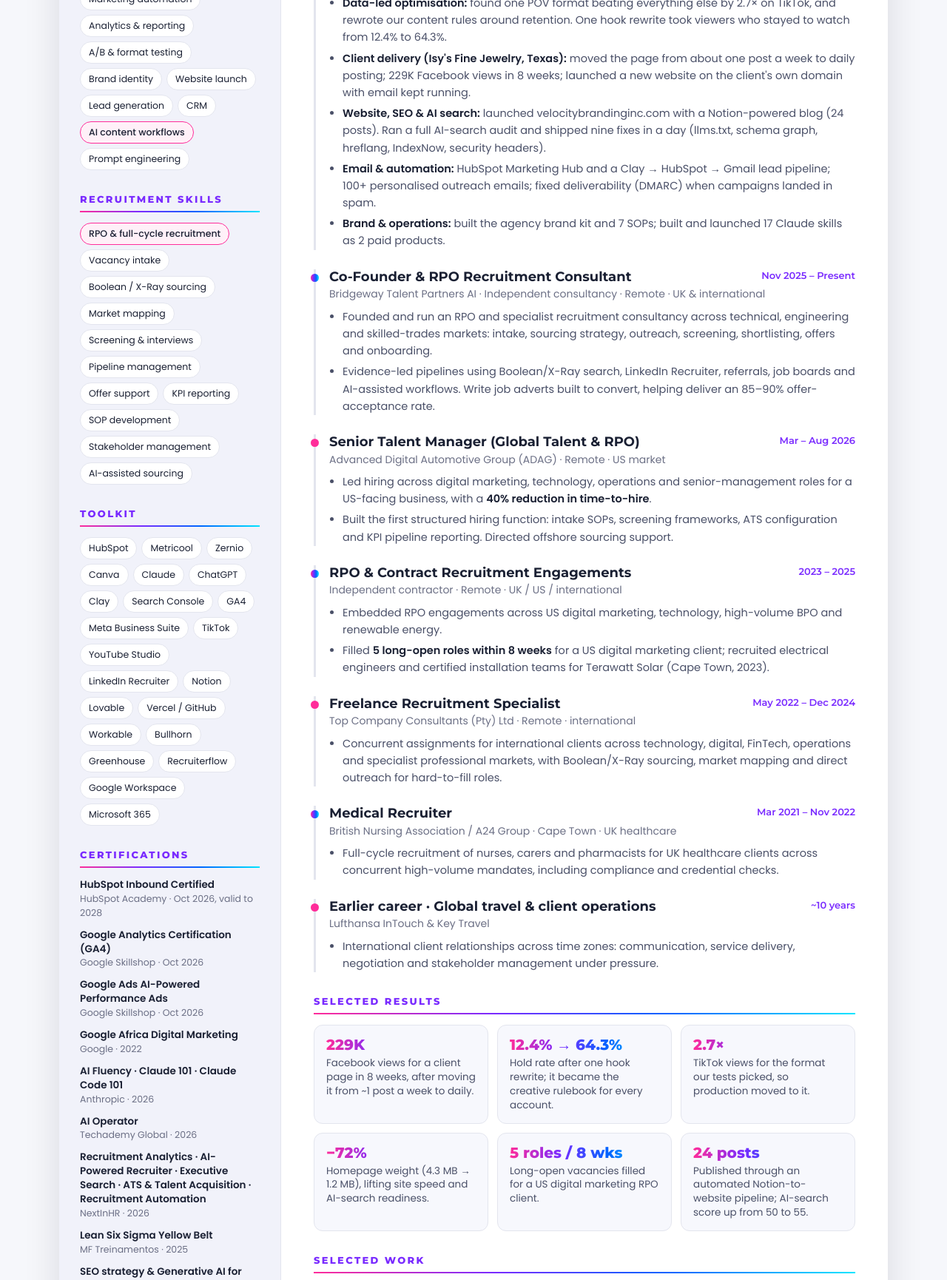
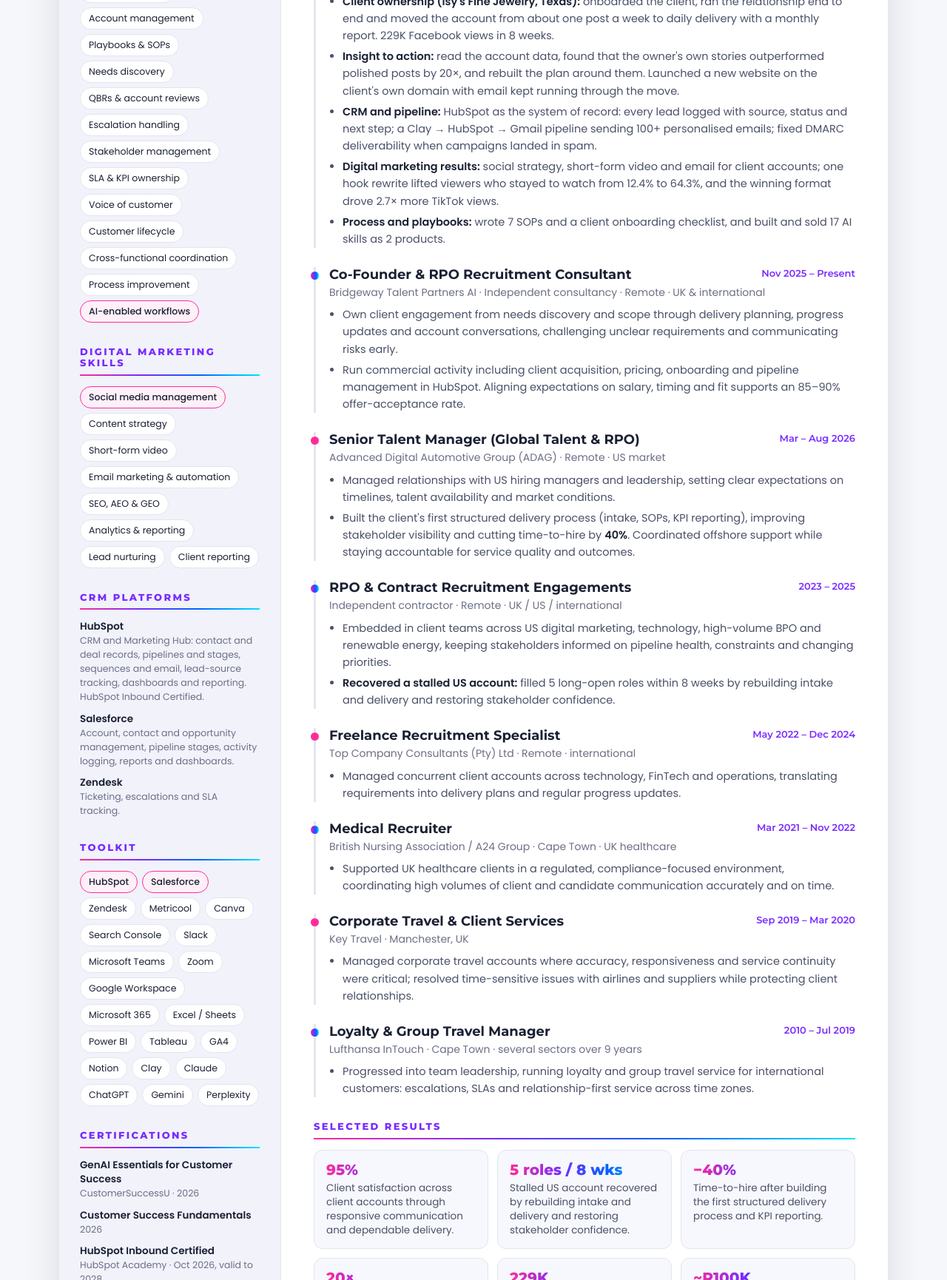
Before and after one commit to Willsilk/Willsilk.github.io, a plain HTML site: page index.html in a window 1280 px wide. Shown: the part 1041-2771 px from the top of the page at 74% size. Drawn offline with Linux system fonts and the light colour scheme.

Commit message:
Portfolio: CSM keywords, restore marketing and Claude kit proof, remove unverified GoHighLevel claim

```diff
--- a/index.html
+++ b/index.html
@@ -3,8 +3,8 @@
 <head>
 <meta charset="utf-8">
 <meta name="viewport" content="width=device-width, initial-scale=1">
-<title>Will Silk · CV · Customer Success &amp; Client Relationship Management</title>
-<meta name="description" content="Will Silk: customer success and account management. 15 years in customer operations and client accounts, 95% client satisfaction. Experience, skills, certifications and results.">
+<title>Will Silk · Customer Success Manager · Client Retention &amp; Digital Marketing · HubSpot, Salesforce</title>
+<meta name="description" content="Will Silk: customer success and account management. 15 years owning client relationships: onboarding, retention, churn reduction, renewals, playbooks and SOPs, backed by HubSpot, Salesforce and digital marketing results. 95% client satisfaction.">
 <meta property="og:title" content="Will Silk · CV">
 <meta property="og:description" content="Customer success and account management. Job history, skills, certifications and real results.">
 <meta property="og:image" content="assets/img/site-isys.jpg">
@@ -19,7 +19,7 @@
 <header class="head">
   <h1>Will <span>Silk</span></h1>
   <p class="role">Customer Success · Client Relationship Management · Account Management</p>
-  <p class="tag">15 years in customer operations and account ownership: airline and corporate travel service, then UK, US and South African client accounts. 95% client satisfaction, 40% faster time-to-hire, and AI workflows that automate reporting and follow-up.</p>
+  <p class="tag">15 years owning client relationships: loyalty and group travel leadership at Lufthansa InTouch, then UK, US and South African client accounts. 95% client satisfaction, a stalled US account recovered, onboarding playbooks and SOPs, CRM-led health tracking in HubSpot and Salesforce, and digital marketing and AI workflows that keep clients engaged.</p>
   <div class="cta">
     <a class="btn" href="mailto:willsilk16@gmail.com">Email me</a>
     <a class="btn ghost" href="https://www.linkedin.com/in/willsilk" target="_blank" rel="noopener">LinkedIn</a>
@@ -34,12 +34,12 @@
 </header>
 
 <div class="strip">
-  <div><b>229K+</b><span>Facebook views on a client page in 8 weeks</span></div>
-  <div><b>64.3%</b><span>stayed to watch on our best Short (from 12.4%)</span></div>
-  <div><b>2.7×</b><span>more TikTok views from a format the data picked</span></div>
-  <div><b>40%</b><span>faster time-to-hire, structured RPO workflows</span></div>
-  <div><b>85–90%</b><span>offer-acceptance rate</span></div>
-  <div><b>17</b><span>Claude skills built, 2 sold as products</span></div>
+  <div><b>95%</b><span>client satisfaction across client accounts</span></div>
+  <div><b>5 roles / 8 wks</b><span>stalled US account recovered</span></div>
+  <div><b>40%</b><span>faster delivery after rebuilding process and reporting</span></div>
+  <div><b>85–90%</b><span>offer-acceptance rate through expectation setting</span></div>
+  <div><b>15 yrs</b><span>client-facing, 9 at Lufthansa InTouch</span></div>
+  <div><b>229K</b><span>Facebook views for a client page in 8 weeks</span></div>
 </div>
 
 <div class="cols">
@@ -53,47 +53,52 @@
   </section>
 
   <section>
-    <h2>Skills</h2>
+    <h2>Customer success skills</h2>
     <ul class="chips">
-      <li class="hl">Social media strategy</li><li class="hl">Short-form video</li><li class="hl">Content calendars</li>
-      <li class="hl">SEO, AEO &amp; GEO</li><li>Copywriting</li><li>Email marketing</li><li>Cold outreach</li>
-      <li>Marketing automation</li><li>Analytics &amp; reporting</li><li>A/B &amp; format testing</li><li>Brand identity</li>
-      <li>Website launch</li><li>Lead generation</li><li>CRM</li><li class="hl">AI content workflows</li><li>Prompt engineering</li>
+      <li class="hl">Client onboarding</li><li class="hl">Retention &amp; churn reduction</li><li class="hl">Renewals &amp; upsell</li><li class="hl">Customer health &amp; risk monitoring</li>
+      <li>Book of business</li><li>Account management</li><li>Playbooks &amp; SOPs</li><li>Needs discovery</li><li>QBRs &amp; account reviews</li>
+      <li>Escalation handling</li><li>Stakeholder management</li><li>SLA &amp; KPI ownership</li><li>Voice of customer</li>
+      <li>Customer lifecycle</li><li>Cross-functional coordination</li><li>Process improvement</li><li class="hl">AI-enabled workflows</li>
     </ul>
   </section>
 
   <section>
-    <h2>Recruitment skills</h2>
+    <h2>Digital marketing skills</h2>
     <ul class="chips">
-      <li class="hl">RPO &amp; full-cycle recruitment</li><li>Vacancy intake</li><li>Boolean / X-Ray sourcing</li>
-      <li>Market mapping</li><li>Screening &amp; interviews</li><li>Pipeline management</li><li>Offer support</li>
-      <li>KPI reporting</li><li>SOP development</li><li>Stakeholder management</li><li>AI-assisted sourcing</li>
+      <li class="hl">Social media management</li><li>Content strategy</li><li>Short-form video</li><li>Email marketing &amp; automation</li>
+      <li>SEO, AEO &amp; GEO</li><li>Analytics &amp; reporting</li><li>Lead nurturing</li><li>Client reporting</li>
     </ul>
+  </section>
+
+  <section>
+    <h2>CRM platforms</h2>
+    <p class="cert"><b>HubSpot</b><span>CRM and Marketing Hub: contact and deal records, pipelines and stages, sequences and email, lead-source tracking, dashboards and reporting. HubSpot Inbound Certified.</span></p>
+    <p class="cert"><b>Salesforce</b><span>Account, contact and opportunity management, pipeline stages, activity logging, reports and dashboards.</span></p>
+    <p class="cert"><b>Zendesk</b><span>Ticketing, escalations and SLA tracking.</span></p>
   </section>
 
   <section>
     <h2>Toolkit</h2>
     <ul class="chips">
-      <li>HubSpot</li><li>Metricool</li><li>Zernio</li><li>Canva</li><li>Claude</li><li>ChatGPT</li><li>Clay</li>
-      <li>Search Console</li><li>GA4</li><li>Meta Business Suite</li><li>TikTok</li><li>YouTube Studio</li>
-      <li>LinkedIn Recruiter</li><li>Notion</li><li>Lovable</li><li>Vercel / GitHub</li><li>Workable</li>
-      <li>Bullhorn</li><li>Greenhouse</li><li>Recruiterflow</li><li>Google Workspace</li><li>Microsoft 365</li>
+      <li class="hl">HubSpot</li><li class="hl">Salesforce</li><li>Zendesk</li><li>Metricool</li><li>Canva</li><li>Search Console</li>
+      <li>Slack</li><li>Microsoft Teams</li><li>Zoom</li><li>Google Workspace</li><li>Microsoft 365</li>
+      <li>Excel / Sheets</li><li>Power BI</li><li>Tableau</li><li>GA4</li><li>Notion</li><li>Clay</li>
+      <li>Claude</li><li>ChatGPT</li><li>Gemini</li><li>Perplexity</li>
     </ul>
   </section>
 
   <section>
     <h2>Certifications</h2>
+    <p class="cert"><b>GenAI Essentials for Customer Success</b><span>CustomerSuccessU · 2026</span></p>
+    <p class="cert"><b>Customer Success Fundamentals</b><span>2026</span></p>
     <p class="cert"><b>HubSpot Inbound Certified</b><span>HubSpot Academy · Oct 2026, valid to 2028</span></p>
-    <p class="cert"><b>Google Analytics Certification (GA4)</b><span>Google Skillshop · Oct 2026</span></p>
-    <p class="cert"><b>Google Ads AI-Powered Performance Ads</b><span>Google Skillshop · Oct 2026</span></p>
-    <p class="cert"><b>Google Africa Digital Marketing</b><span>Google · 2022</span></p>
+    <p class="cert"><b>ITIL v4</b><span>2024</span></p>
+    <p class="cert"><b>Lean Six Sigma Yellow Belt</b><span>MF Treinamentos · 2025</span></p>
     <p class="cert"><b>AI Fluency · Claude 101 · Claude Code 101</b><span>Anthropic · 2026</span></p>
     <p class="cert"><b>AI Operator</b><span>Techademy Global · 2026</span></p>
-    <p class="cert"><b>Recruitment Analytics · AI-Powered Recruiter · Executive Search · ATS &amp; Talent Acquisition · Recruitment Automation</b><span>NextInHR · 2026</span></p>
-    <p class="cert"><b>Lean Six Sigma Yellow Belt</b><span>MF Treinamentos · 2025</span></p>
-    <p class="cert"><b>SEO strategy &amp; Generative AI for Digital Marketers · AI Recruiting</b><span>LinkedIn Learning · 2025</span></p>
+    <p class="cert"><b>Google Analytics Certification (GA4)</b><span>Google Skillshop · Oct 2026</span></p>
     <p class="cert"><b>Strategic Planning in the AI Age</b><span>HP LIFE · 2026</span></p>
-    <p class="cert"><b>Prompt Engineering Principles</b><span>Udemy · 2024</span></p>
+    <p class="cert"><b>Also:</b><span>Google Ads AI-Powered Performance Ads · Google Africa Digital Marketing · Recruitment and ATS certifications (NextInHR) · Prompt Engineering (Udemy)</span></p>
   </section>
 
   <section>
@@ -105,7 +110,7 @@
 <main>
   <section>
     <h2>Profile</h2>
-    <p class="profile">Client-facing professional with 15 years in customer operations and account ownership. Around ten years in international airline and corporate-travel customer service (Lufthansa, Key Travel), then five-plus years owning client accounts and stakeholder relationships in UK, US and South African recruitment and RPO delivery. I build trust quickly, spot problems before they become escalations and keep clients informed without being chased. Comfortable in HubSpot, Salesforce and Zendesk, with SLA and KPI ownership and AI-enabled workflows. Now moving into Customer Success, Client Success and Account Management.</p>
+    <p class="profile">Client success professional with 15 years owning client relationships. Nine years at Lufthansa InTouch, finishing as Loyalty and Group Travel Manager leading large service teams, then corporate travel at Key Travel and five-plus years managing UK, US and South African client accounts through recruitment and RPO delivery. I run onboarding, set expectations early, watch account health and step in before a problem becomes an escalation or a churn risk. Hands-on in HubSpot, Salesforce and Zendesk for pipelines, health tracking, follow-up and reporting, with SLA and KPI ownership. I also bring digital marketing (social, content, email, SEO) and AI-enabled workflows that help clients see results and stay. Moving into Customer Success, Client Success and Account Management.</p>
   </section>
 
   <section>
@@ -113,15 +118,14 @@
 
     <article class="job">
       <span class="when">2026 – Present</span>
-      <h3>Co-Founder · Digital Marketing &amp; Growth</h3>
-      <p class="org">Velocity Branding Inc · AI-integrated marketing agency · Remote · US &amp; South Africa</p>
+      <h3>Co-Founder · Client Delivery &amp; Growth</h3>
+      <p class="org">Velocity Branding Inc · AI-integrated agency · Remote · US &amp; South Africa</p>
       <ul>
-        <li><b>Content &amp; social:</b> plan, script and publish short-form video across TikTok, YouTube Shorts, Instagram, Facebook and LinkedIn; a 72-post monthly calendar scheduled through Metricool and Zernio.</li>
-        <li><b>Data-led optimisation:</b> found one POV format beating everything else by 2.7× on TikTok, and rewrote our content rules around retention. One hook rewrite took viewers who stayed to watch from 12.4% to 64.3%.</li>
-        <li><b>Client delivery (Isy's Fine Jewelry, Texas):</b> moved the page from about one post a week to daily posting; 229K Facebook views in 8 weeks; launched a new website on the client's own domain with email kept running.</li>
-        <li><b>Website, SEO &amp; AI search:</b> launched velocitybrandinginc.com with a Notion-powered blog (24 posts). Ran a full AI-search audit and shipped nine fixes in a day (llms.txt, schema graph, hreflang, IndexNow, security headers).</li>
-        <li><b>Email &amp; automation:</b> HubSpot Marketing Hub and a Clay → HubSpot → Gmail lead pipeline; 100+ personalised outreach emails; fixed deliverability (DMARC) when campaigns landed in spam.</li>
-        <li><b>Brand &amp; operations:</b> built the agency brand kit and 7 SOPs; built and launched 17 Claude skills as 2 paid products.</li>
+        <li><b>Client ownership (Isy's Fine Jewelry, Texas):</b> onboarded the client, ran the relationship end to end and moved the account from about one post a week to daily delivery with a monthly report. 229K Facebook views in 8 weeks.</li>
+        <li><b>Insight to action:</b> read the account data, found that the owner's own stories outperformed polished posts by 20×, and rebuilt the plan around them. Launched a new website on the client's own domain with email kept running through the move.</li>
+        <li><b>CRM and pipeline:</b> HubSpot as the system of record: every lead logged with source, status and next step; a Clay → HubSpot → Gmail pipeline sending 100+ personalised emails; fixed DMARC deliverability when campaigns landed in spam.</li>
+        <li><b>Digital marketing results:</b> social strategy, short-form video and email for client accounts; one hook rewrite lifted viewers who stayed to watch from 12.4% to 64.3%, and the winning format drove 2.7× more TikTok views.</li>
+        <li><b>Process and playbooks:</b> wrote 7 SOPs and a client onboarding checklist, and built and sold 17 AI skills as 2 products.</li>
       </ul>
     </article>
 
@@ -130,8 +134,8 @@
       <h3>Co-Founder &amp; RPO Recruitment Consultant</h3>
       <p class="org">Bridgeway Talent Partners AI · Independent consultancy · Remote · UK &amp; international</p>
       <ul>
-        <li>Founded and run an RPO and specialist recruitment consultancy across technical, engineering and skilled-trades markets: intake, sourcing strategy, outreach, screening, shortlisting, offers and onboarding.</li>
-        <li>Evidence-led pipelines using Boolean/X-Ray search, LinkedIn Recruiter, referrals, job boards and AI-assisted workflows. Write job adverts built to convert, helping deliver an 85–90% offer-acceptance rate.</li>
+        <li>Own client engagement from needs discovery and scope through delivery planning, progress updates and account conversations, challenging unclear requirements and communicating risks early.</li>
+        <li>Run commercial activity including client acquisition, pricing, onboarding and pipeline management in HubSpot. Aligning expectations on salary, timing and fit supports an 85–90% offer-acceptance rate.</li>
       </ul>
     </article>
 
@@ -140,8 +144,8 @@
       <h3>Senior Talent Manager (Global Talent &amp; RPO)</h3>
       <p class="org">Advanced Digital Automotive Group (ADAG) · Remote · US market</p>
       <ul>
-        <li>Led hiring across digital marketing, technology, operations and senior-management roles for a US-facing business, with a <b>40% reduction in time-to-hire</b>.</li>
-        <li>Built the first structured hiring function: intake SOPs, screening frameworks, ATS configuration and KPI pipeline reporting. Directed offshore sourcing support.</li>
+        <li>Managed relationships with US hiring managers and leadership, setting clear expectations on timelines, talent availability and market conditions.</li>
+        <li>Built the client's first structured delivery process (intake, SOPs, KPI reporting), improving stakeholder visibility and cutting time-to-hire by <b>40%</b>. Coordinated offshore support while staying accountable for service quality and outcomes.</li>
       </ul>
     </article>
 
@@ -150,8 +154,8 @@
       <h3>RPO &amp; Contract Recruitment Engagements</h3>
       <p class="org">Independent contractor · Remote · UK / US / international</p>
       <ul>
-        <li>Embedded RPO engagements across US digital marketing, technology, high-volume BPO and renewable energy.</li>
-        <li>Filled <b>5 long-open roles within 8 weeks</b> for a US digital marketing client; recruited electrical engineers and certified installation teams for Terawatt Solar (Cape Town, 2023).</li>
+        <li>Embedded in client teams across US digital marketing, technology, high-volume BPO and renewable energy, keeping stakeholders informed on pipeline health, constraints and changing priorities.</li>
+        <li><b>Recovered a stalled US account:</b> filled 5 long-open roles within 8 weeks by rebuilding intake and delivery and restoring stakeholder confidence.</li>
       </ul>
     </article>
 
@@ -160,7 +164,7 @@
       <h3>Freelance Recruitment Specialist</h3>
       <p class="org">Top Company Consultants (Pty) Ltd · Remote · international</p>
       <ul>
-        <li>Concurrent assignments for international clients across technology, digital, FinTech, operations and specialist professional markets, with Boolean/X-Ray sourcing, market mapping and direct outreach for hard-to-fill roles.</li>
+        <li>Managed concurrent client accounts across technology, FinTech and operations, translating requirements into delivery plans and regular progress updates.</li>
       </ul>
     </article>
 
@@ -169,16 +173,25 @@
       <h3>Medical Recruiter</h3>
       <p class="org">British Nursing Association / A24 Group · Cape Town · UK healthcare</p>
       <ul>
-        <li>Full-cycle recruitment of nurses, carers and pharmacists for UK healthcare clients across concurrent high-volume mandates, including compliance and credential checks.</li>
+        <li>Supported UK healthcare clients in a regulated, compliance-focused environment, coordinating high volumes of client and candidate communication accurately and on time.</li>
       </ul>
     </article>
 
     <article class="job">
-      <span class="when">~10 years</span>
-      <h3>Earlier career · Global travel &amp; client operations</h3>
-      <p class="org">Lufthansa InTouch &amp; Key Travel</p>
+      <span class="when">Sep 2019 – Mar 2020</span>
+      <h3>Corporate Travel &amp; Client Services</h3>
+      <p class="org">Key Travel · Manchester, UK</p>
       <ul>
-        <li>International client relationships across time zones: communication, service delivery, negotiation and stakeholder management under pressure.</li>
+        <li>Managed corporate travel accounts where accuracy, responsiveness and service continuity were critical; resolved time-sensitive issues with airlines and suppliers while protecting client relationships.</li>
+      </ul>
+    </article>
+
+    <article class="job">
+      <span class="when">2010 – Jul 2019</span>
+      <h3>Loyalty &amp; Group Travel Manager</h3>
+      <p class="org">Lufthansa InTouch · Cape Town · several sectors over 9 years</p>
+      <ul>
+        <li>Progressed into team leadership, running loyalty and group travel service for international customers: escalations, SLAs and relationship-first service across time zones.</li>
       </ul>
     </article>
   </section>
@@ -186,12 +199,12 @@
   <section>
     <h2>Selected results</h2>
     <div class="win">
+      <div><b>95%</b><p>Client satisfaction across client accounts through responsive communication and dependable delivery.</p></div>
+      <div><b>5 roles / 8 wks</b><p>Stalled US account recovered by rebuilding intake and delivery and restoring stakeholder confidence.</p></div>
+      <div><b>−40%</b><p>Time-to-hire after building the first structured delivery process and KPI reporting.</p></div>
+      <div><b>20×</b><p>Client insight: the owner's own stories beat polished posts, so the whole plan was rebuilt around them.</p></div>
       <div><b>229K</b><p>Facebook views for a client page in 8 weeks, after moving it from ~1 post a week to daily.</p></div>
-      <div><b>12.4% → 64.3%</b><p>Hold rate after one hook rewrite; it became the creative rulebook for every account.</p></div>
-      <div><b>2.7×</b><p>TikTok views for the format our tests picked, so production moved to it.</p></div>
-      <div><b>−72%</b><p>Homepage weight (4.3 MB → 1.2 MB), lifting site speed and AI-search readiness.</p></div>
-      <div><b>5 roles / 8 wks</b><p>Long-open vacancies filled for a US digital marketing RPO client.</p></div>
-      <div><b>24 posts</b><p>Published through an automated Notion-to-website pipeline; AI-search score up from 50 to 55.</p></div>
+      <div><b>~R100K</b><p>Commission from one senior placement won through consultative client engagement.</p></div>
     </div>
   </section>
 
@@ -200,19 +213,19 @@
     <div class="work">
       <a href="work.html#work">
         <img src="assets/img/site-isys.jpg" alt="Isy's Fine Jewelry website" loading="lazy">
-        <div><h4>Isy's Fine Jewelry, Texas</h4><p>Social media, new website and video for Velocity's first paying client.</p><em>Read the case study →</em></div>
+        <div><h4>Isy's Fine Jewelry, Texas</h4><p>Client onboarding, relationship ownership and results reporting for Velocity's first paying client.</p><em>Read the case study →</em></div>
       </a>
       <a href="work.html#stack">
         <img src="assets/img/site-velocity.jpg" alt="Velocity Branding website" loading="lazy">
-        <div><h4>Velocity Branding + the AI stack</h4><p>Our own agency as the test lab, and the APIs, connectors and Claude skills behind it.</p><em>See how it's built →</em></div>
+        <div><h4>Velocity Branding + the AI stack</h4><p>HubSpot and AI workflows behind client onboarding, follow-up and reporting.</p><em>See how it's built →</em></div>
+      </a>
+      <a href="https://velocitybrand.gumroad.com/l/eikxg" target="_blank" rel="noopener">
+        <img src="assets/img/kit-smm.jpg" alt="The Social Media Manager's Claude Kit" loading="lazy">
+        <div><h4>The Social Media Manager's Claude Kit</h4><p>8 skills for client onboarding, content strategy, monthly reporting and discovery calls. Built from real client delivery.</p><em>View on Gumroad →</em></div>
       </a>
       <a href="https://velocitybrand.gumroad.com/l/iprdfx" target="_blank" rel="noopener">
         <img src="assets/img/kit-recruiter.jpg" alt="The Recruiter's Claude Kit" loading="lazy">
-        <div><h4>The Recruiter's Claude Kit</h4><p>9 skills plus the Solo Recruiter's AI Playbook.</p><em>View on Gumroad →</em></div>
-      </a>
-      <a href="https://velocitybrand.gumroad.com/l/eikxg" target="_blank" rel="noopener">
-        <img src="assets/img/kit-smm.jpg" alt="The Social Media Manager's Claude Kit" loading="lazy">
-        <div><h4>The Social Media Manager's Claude Kit</h4><p>8 skills, a setup guide and a 30-day plan.</p><em>View on Gumroad →</em></div>
+        <div><h4>The Recruiter's Claude Kit</h4><p>9 skills including placement aftercare and winning clients: client-retention playbooks turned into reusable AI skills.</p><em>View on Gumroad →</em></div>
       </a>
     </div>
   </section>
@@ -221,7 +234,7 @@
 
 <section class="close">
   <h2>Let's talk</h2>
-  <p>Open to a full-time remote Customer Success, Client Success or Account Management role. Available immediately. I reply within a day.</p>
+  <p>Open to a full-time remote Customer Success Manager, Client Success or Account Management role. Available immediately. I reply within a day.</p>
   <div class="cta">
     <a class="btn" href="mailto:willsilk16@gmail.com">Email me</a>
     <a class="btn ghost" href="https://www.linkedin.com/in/willsilk" target="_blank" rel="noopener">LinkedIn</a>
```
Also changed, not shown: work.html (+22 -50 lines), 1 other file.
